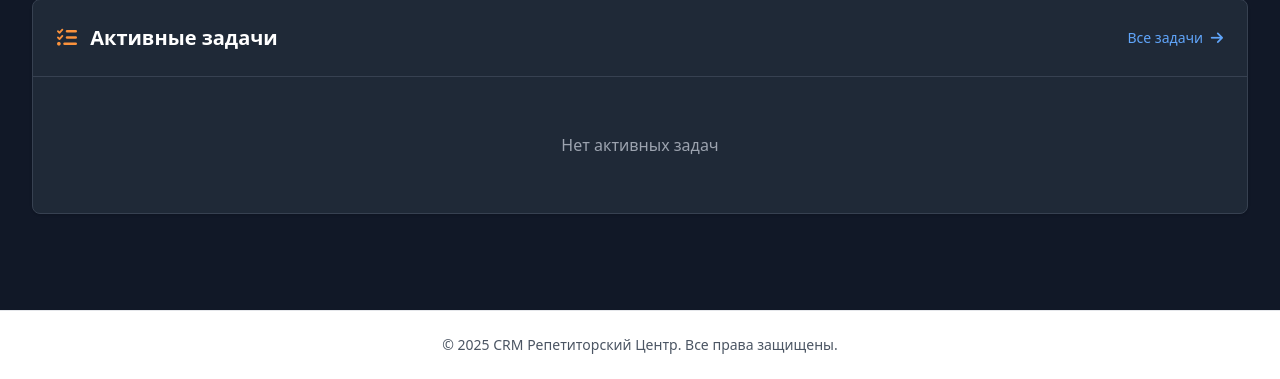
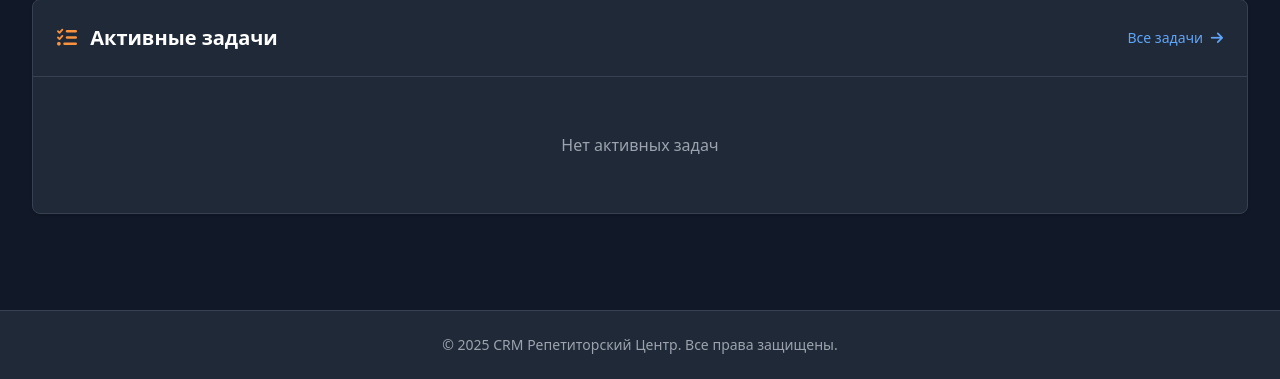
Before and after one commit to Palomig/CRM-repetit, a PHP site: page /index.php in a window 1280 px wide. Shown: the part 589-968 px from the top of the page. Run offline with PHP 8.4, Linux system fonts and the light colour scheme; data that the repository does not hold is empty; some libraries are stand-ins or nearby versions.

Commit message:
Style: Update footer to match dark theme
Changed footer styling to match the site's dark theme:
- Background: bg-white → bg-gray-800
- Border: border-gray-200 → border-gray-700
- Text: text-gray-600 → text-gray-400

Footer now has consistent dark styling throughout the application.

🤖 Generated with [Claude Code](https://claude.com/claude-code)

Co-Authored-By: Claude <noreply@anthropic.com>

```diff
--- a/includes/footer.php
+++ b/includes/footer.php
@@ -1,9 +1,9 @@
 </main>
 
     <!-- Футер -->
-    <footer class="bg-white border-t border-gray-200 mt-12">
+    <footer class="bg-gray-800 border-t border-gray-700 mt-12">
         <div class="max-w-7xl mx-auto px-4 sm:px-6 lg:px-8 py-6">
-            <p class="text-center text-gray-600 text-sm">
+            <p class="text-center text-gray-400 text-sm">
                 &copy; <?= date('Y') ?> <?= e(SITE_NAME) ?>. Все права защищены.
             </p>
         </div>
```
